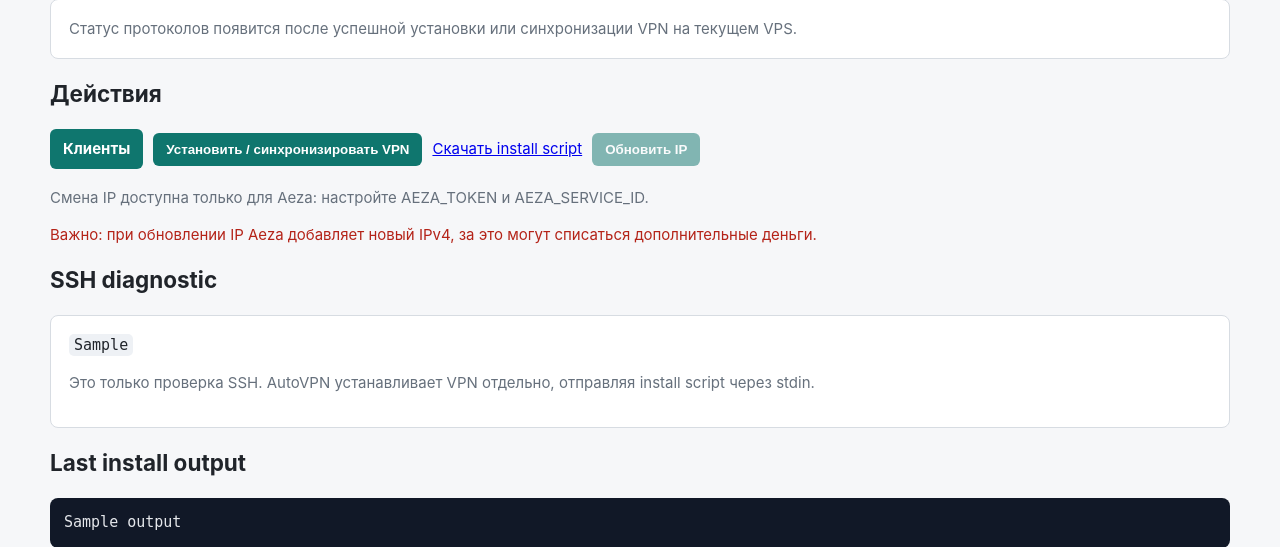
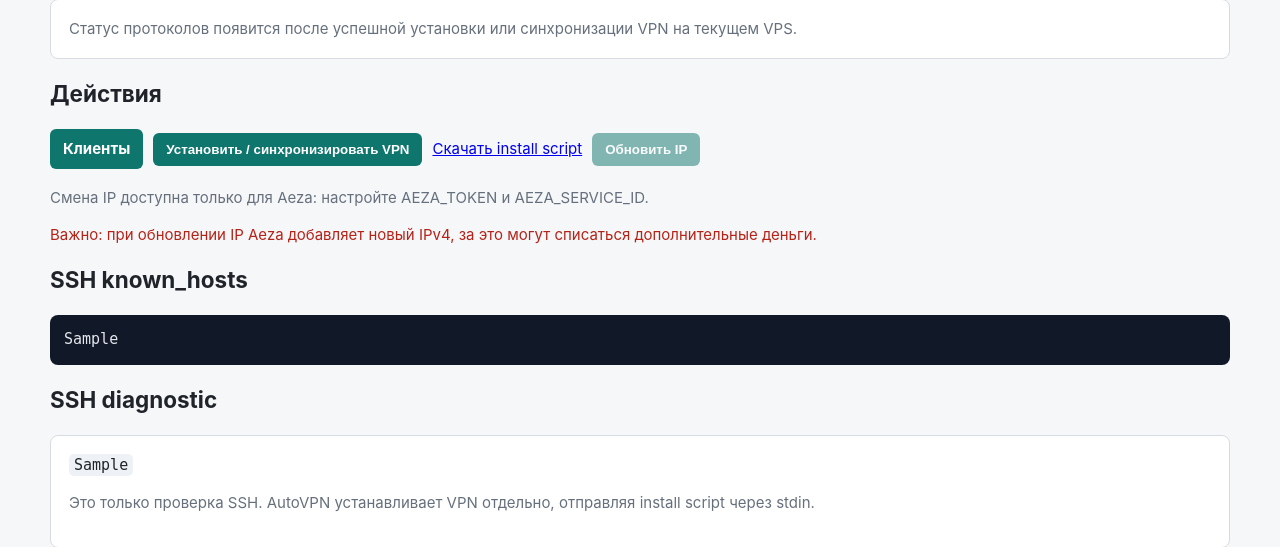
Before and after one commit to nevrozzkie/AutoVPN, a FastAPI app: template app/templates/dashboard.html in a window 1280 px wide. Shown: the part 322-869 px from the top of the page. Run offline with FastAPI, Linux system fonts and the light colour scheme; the template is opened without the code that fills it: most values are stand-ins (such as "Sample title", 1, 10 or a date in 2020).

Commit message:
Add confirmed SSH known_hosts reset

```diff
--- a/app/main.py
+++ b/app/main.py
@@ -34,7 +34,13 @@ from app.db import (
     set_client_enabled,
     update_client_name,
 )
-from app.eu_install import build_eu_install_script, describe_ssh_command, resolve_eu_host, run_eu_install
+from app.eu_install import (
+    build_eu_install_script,
+    describe_ssh_command,
+    forget_ssh_known_host,
+    resolve_eu_host,
+    run_eu_install,
+)
 from app.ip_change import apply_manual_main_ip, run_ip_change
 from app.protocol_status import get_protocol_statuses, refresh_protocol_statuses
 from app.runtime_config import (
@@ -269,6 +275,14 @@ async def admin_dashboard(request: Request, _: str = Depends(require_admin)) ->
     clients = list_clients()
     target_host = resolve_eu_host()
     latest_install_operation = get_latest_install_operation()
+    latest_install_error = latest_install_operation["error_message"] if latest_install_operation else ""
+    ssh_host_key_changed = bool(
+        latest_install_error
+        and (
+            "REMOTE HOST IDENTIFICATION HAS CHANGED" in latest_install_error
+            or "Host key verification failed" in latest_install_error
+        )
+    )
     protocol_status_available = bool(
         current_ip
         and target_host
@@ -289,6 +303,8 @@ async def admin_dashboard(request: Request, _: str = Depends(require_admin)) ->
             "base_url": str(request.base_url).rstrip("/"),
             "latest_operation": get_latest_operation(),
             "latest_install_operation": latest_install_operation,
+            "ssh_host_key_changed": ssh_host_key_changed,
+            "ssh_known_host_reset_last_output": get_setting("ssh.known_host_reset_last_output"),
             "operation_running": has_running_operation(),
             "install_running": has_running_install_operation(),
             "aeza_ip_rotation_available": aeza_ip_rotation_available(),
@@ -486,6 +502,19 @@ def admin_install_script(_: str = Depends(require_admin)) -> PlainTextResponse:
     return PlainTextResponse(build_eu_install_script())
 
 
+@app.post("/admin/ssh/known-host/forget")
+def admin_forget_ssh_known_host(_: str = Depends(require_admin)) -> RedirectResponse:
+    if has_running_install_operation():
+        raise HTTPException(
+            status_code=status.HTTP_409_CONFLICT,
+            detail="Cannot change SSH known_hosts while install is running",
+        )
+    host = resolve_eu_host()
+    output = forget_ssh_known_host(host)
+    set_setting("ssh.known_host_reset_last_output", output[-4000:])
+    return RedirectResponse("/admin", status_code=status.HTTP_303_SEE_OTHER)
+
+
 @app.post("/admin/install/run")
 def admin_run_install(
     background_tasks: BackgroundTasks,
--- a/app/templates/dashboard.html
+++ b/app/templates/dashboard.html
@@ -128,6 +128,21 @@
   <section class="panel danger">{{ latest_install_operation.error_message }}</section>
 {% endif %}
 
+{% if ssh_host_key_changed %}
+  <section class="panel danger">
+    SSH host key для {{ target_host }} изменился. Это нормально после переустановки VPS, но также может быть признаком MITM-атаки.
+    Нажимайте кнопку ниже только если вы уверены, что это тот же ваш VPS после переустановки или замены сервера.
+    <form method="post" action="/admin/ssh/known-host/forget" class="actions" onsubmit="return confirm('Удалить старый SSH host key для {{ target_host }} из known_hosts? Делайте это только если вы уверены, что VPS был переустановлен или заменён.')">
+      <button type="submit" class="danger-button" {% if install_running %}disabled{% endif %}>Забыть старый SSH host key</button>
+    </form>
+  </section>
+{% endif %}
+
+{% if ssh_known_host_reset_last_output %}
+  <h2>SSH known_hosts</h2>
+  <pre>{{ ssh_known_host_reset_last_output }}</pre>
+{% endif %}
+
 {% if ssh_command %}
   <h2>SSH diagnostic</h2>
   <section class="panel">
```
Also changed, not shown: app/eu_install.py (+22 -0 lines), tests/test_eu_install.py (+30 -1 lines).
